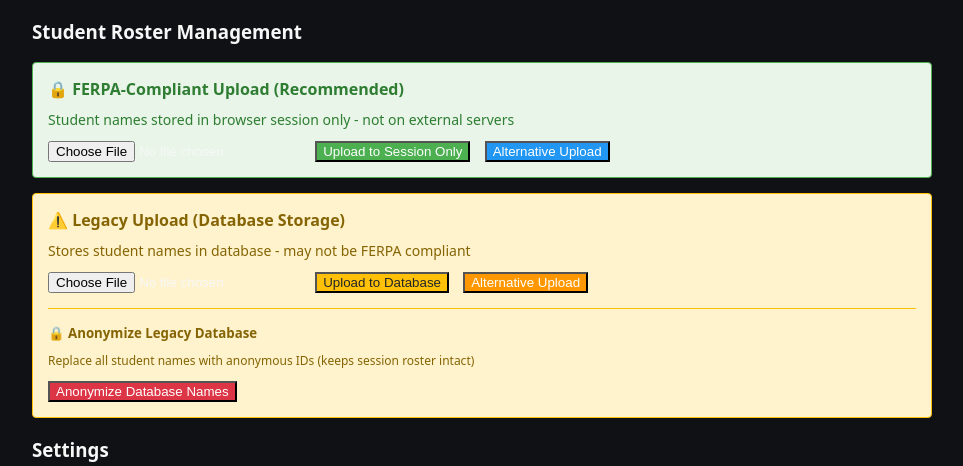
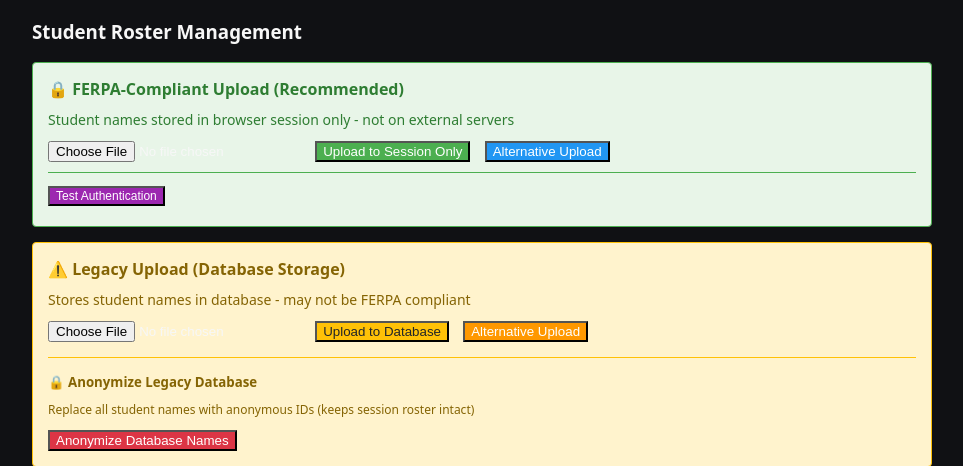
Before and after one commit to notsointeresting/HalllDay, a Flask app: template templates/admin.html in a window 1280 px wide. Shown: the part 172-638 px from the top of the page, without its empty margins (158-1121 px from the left). Run offline with Flask 3, Linux system fonts and the light colour scheme; the template is opened without the code that fills it: values that come from a table or form of the project are taken from there, others are empty; data comes from the database, SQL or seed files in the repository.

Commit message:
Add admin auth test endpoint and improve roster upload
Introduces a new /api/test_auth endpoint to verify admin authentication, with a corresponding button and UI feedback in admin.html. Also improves the session roster upload to handle missing file errors, provide required student name fields, and adds error handling for database operations.

```diff
--- a/app.py
+++ b/app.py
@@ -304,7 +304,7 @@ def api_scan():
         student = Student.query.get(code)
         if not student:
             # Create anonymous record in database
-            student = Student(id=code)
+            student = Student(id=code, name=f"Student_{code[-4:]}")
             db.session.add(student)
             db.session.commit()
     else:
@@ -557,36 +557,50 @@ def api_import_roster():
 @require_admin_auth_api
 def api_upload_session_roster():
     """FERPA-compliant: Upload student roster to session only (not database)"""
-    if "file" not in request.files:
-        return jsonify(ok=False, message="No file uploaded"), 400
+    try:
+        if "file" not in request.files:
+            return jsonify(ok=False, message="No file uploaded"), 400
 
-    f = request.files["file"]
-    text = f.stream.read().decode("utf-8", errors="ignore")
-    reader = csv.reader(io.StringIO(text))
+        f = request.files["file"]
+        if not f or f.filename == '':
+            return jsonify(ok=False, message="No file selected"), 400
 
-    # Store roster in session only - FERPA compliant
-    student_roster = {}
-    count = 0
+        text = f.stream.read().decode("utf-8", errors="ignore")
+        reader = csv.reader(io.StringIO(text))
 
-    for row in reader:
-        if not row or len(row) < 2:
-            continue
-        sid, name = row[0].strip(), row[1].strip()
-        if not sid or not name:
-            continue
-        student_roster[sid] = name
+        # Store roster in session only - FERPA compliant
+        student_roster = {}
+        count = 0
 
-        # Create anonymous student record in database (ID only, no name)
-        if not Student.query.get(sid):
-            db.session.add(Student(id=sid))
-        count += 1
+        for row in reader:
+            if not row or len(row) < 2:
+                continue
+            sid, name = row[0].strip(), row[1].strip()
+            if not sid or not name:
+                continue
+            student_roster[sid] = name
 
-    if count > 0:
-        db.session.commit()
-        session['student_roster'] = student_roster
-        session.permanent = True
+            # Create anonymous student record in database (ID only, no name)
+            if not Student.query.get(sid):
+                db.session.add(Student(id=sid, name=f"Student_{sid[-4:]}"))  # Provide required name field
+            count += 1
 
-    return jsonify(ok=True, imported=count, message=f"Roster uploaded to session only - FERPA compliant")
+        if count > 0:
+            db.session.commit()
+            session['student_roster'] = student_roster
+            session.permanent = True
+
+        return jsonify(ok=True, imported=count, message=f"Roster uploaded to session only - FERPA compliant")
+
+    except Exception as e:
+        db.session.rollback()
+        return jsonify(ok=False, message=f"Upload failed: {str(e)}"), 500
+
+@app.post("/api/test_auth")
+@require_admin_auth_api
+def api_test_auth():
+    """Test endpoint to verify admin authentication is working"""
+    return jsonify(ok=True, message="Admin authentication is working", authenticated=True)
 
 @app.post("/api/clear_database_students")
 @require_admin_auth_api
--- a/templates/admin.html
+++ b/templates/admin.html
@@ -22,6 +22,12 @@
     {% if roster_count > 0 %}
       <p style="margin: 10px 0 0 0; color: #2e7d32; font-size: 14px;">✅ Session roster: {{ roster_count }} students loaded</p>
     {% endif %}
+
+    <!-- Debug Authentication -->
+    <div style="margin-top: 10px; padding-top: 10px; border-top: 1px solid #4caf50;">
+      <button type="button" id="testAuthBtn" style="background: #9c27b0; color: white; font-size: 12px;">Test Authentication</button>
+      <div id="testAuthResult" style="font-size: 12px; margin-top: 5px;"></div>
+    </div>
   </div>
 
   <!-- Legacy Database Upload -->
@@ -311,6 +317,35 @@ document.addEventListener('DOMContentLoaded', function() {
       }
     };
   }
+
+  // Test authentication button
+  const testAuthBtn = document.getElementById('testAuthBtn');
+  if (testAuthBtn) {
+    testAuthBtn.onclick = async () => {
+      console.log('Testing authentication...');
+      const resultDiv = document.getElementById('testAuthResult');
+      resultDiv.textContent = 'Testing...';
+
+      try {
+        const r = await fetch('/api/test_auth', {method:'POST'});
+        console.log('Test auth response status:', r.status);
+        const j = await r.json();
+        console.log('Test auth response:', j);
+
+        if (j.ok) {
+          resultDiv.style.color = '#2e7d32';
+          resultDiv.textContent = '✅ Authentication working';
+        } else {
+          resultDiv.style.color = '#d32f2f';
+          resultDiv.textContent = `❌ Auth failed: ${j.message}`;
+        }
+      } catch (error) {
+        console.error('Test auth error:', error);
+        resultDiv.style.color = '#d32f2f';
+        resultDiv.textContent = `❌ Error: ${error.message}`;
+      }
+    };
+  }
 });
 
 document.getElementById('settingsForm').onsubmit = async (e) => {
```
